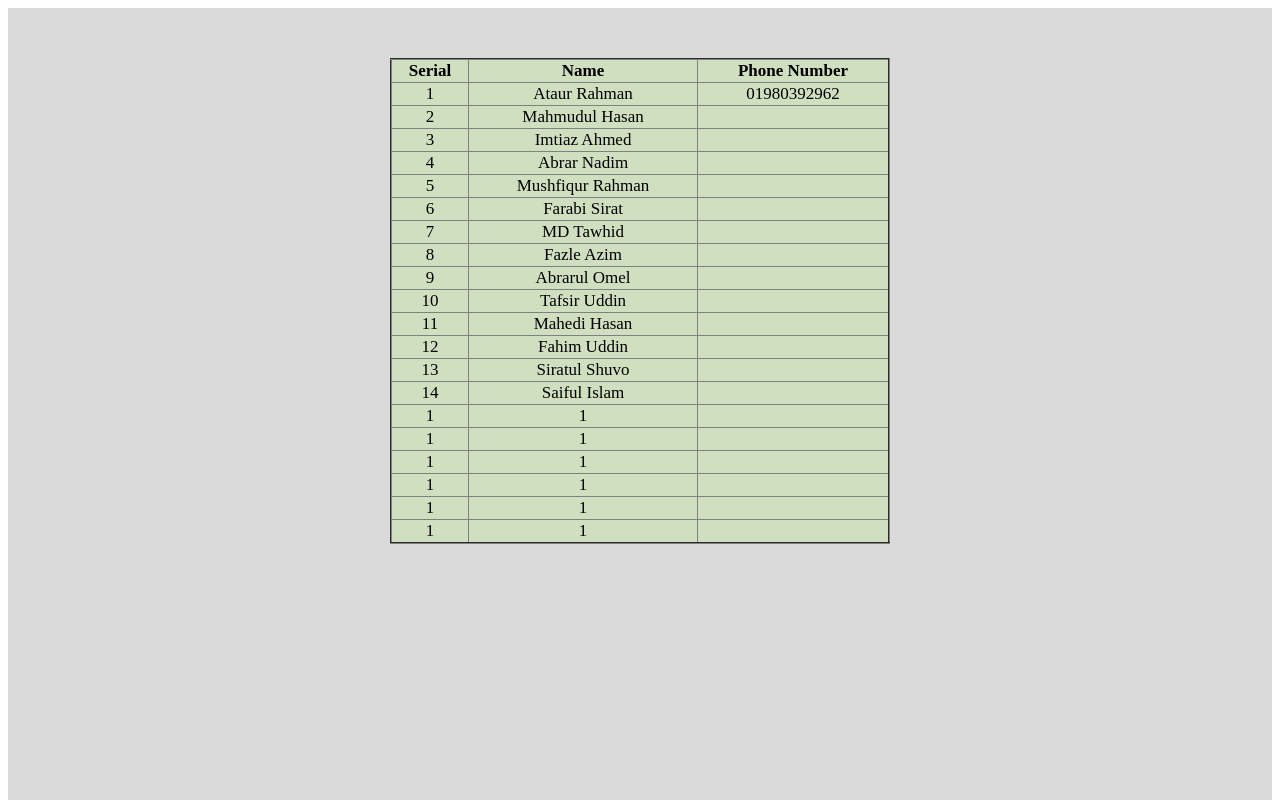
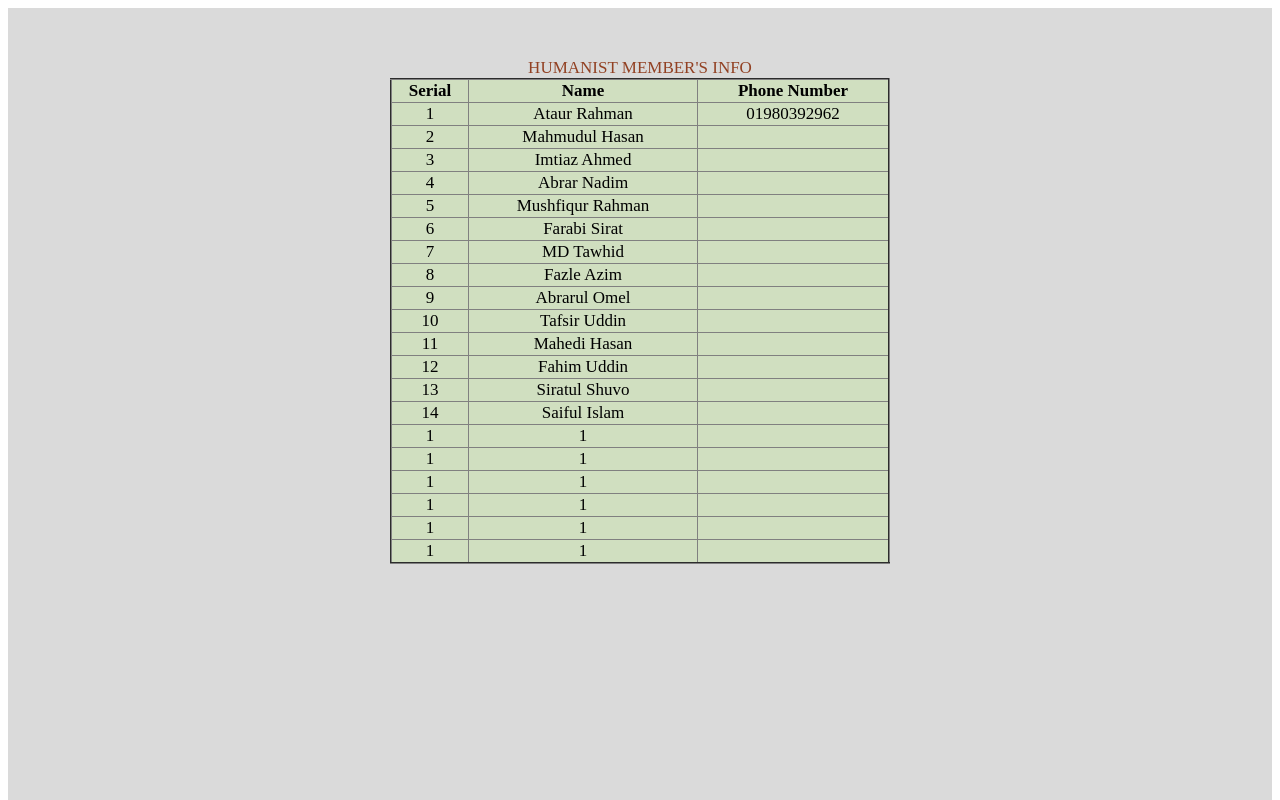
Before and after one commit to AtaurGithub771188/humanist-member-info, a plain HTML site: page index.html in a window 1280 px wide. Shown: the top 800 px of the page. Drawn offline with Linux system fonts and the light colour scheme.

Commit message:
Update index.html

```diff
--- a/index.html
+++ b/index.html
@@ -7,6 +7,7 @@
 <body>
     <div style="overflow-x: auto;" class="firstdiv">
         <table border="2" class="table" style="border-collapse: collapse; width: 500px; ">
+            <caption>HUMANIST MEMBER'S INFO</caption>
             <tr>
                 <th>Serial</th>
                 <th>Name</th>
```
